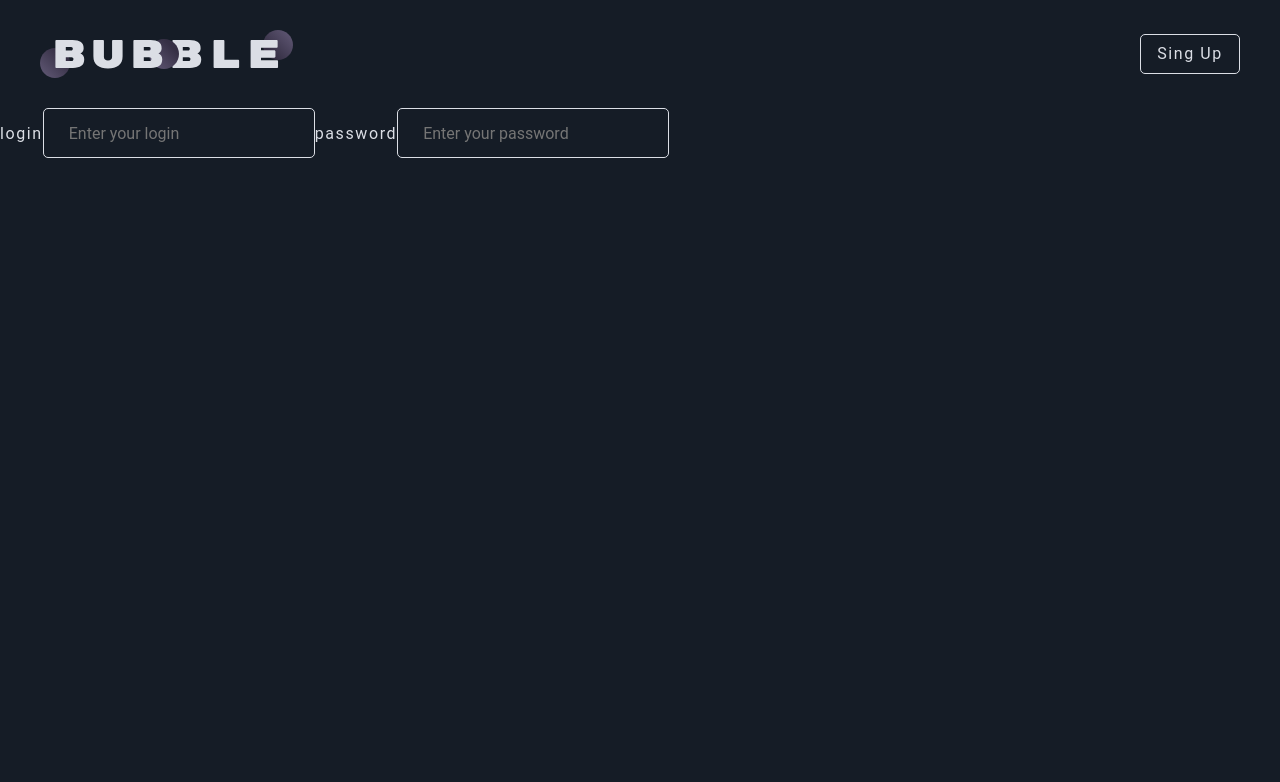
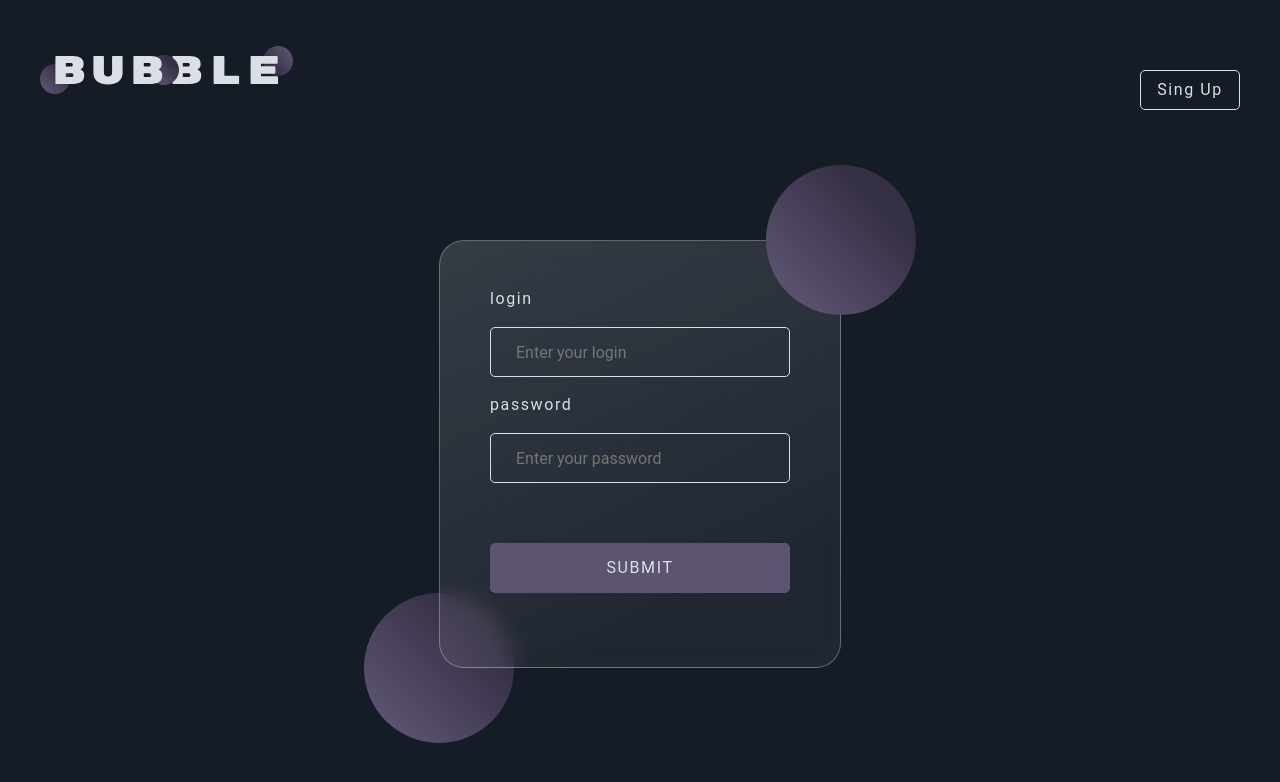
Before and after one commit to shapikso/Movies_React, a React (Create React App) app: page / in a window 1280 px wide. Shown: the top 782 px of the page. Built offline with nearby package versions, Linux system fonts and the light colour scheme.

Commit message:
with form siNgin

```diff
--- a/src/components/SingIn/SingIn.js
+++ b/src/components/SingIn/SingIn.js
@@ -1,42 +1,65 @@
 import React, { Component } from 'react';
+import { Redirect } from 'react-router-dom';
+import axios from 'axios';
 import Form from '../common/input/Form';
 import Input from '../common/input/InputField';
+import { URL_SIGN_IN, MESSAGE_ERROR } from '../../constants/api';
+import Button from '../common/Button/Button';
+import '../SingIn/SingIn.scss';
 
 class SingIn extends Component {
     constructor(props) {
         super(props);
         this.state = {
             user: '',
-            password: ''
+            password: '',
         };
     }
 
-    handleChangeUser = (value) => this.setState({ user: value });
+    handleChangeUser = value => this.setState({ user: value });
 
-    handleChangePassword = (value) => this.setState({ password: value});
+    handleChangePassword = value => this.setState({ password: value });
 
-    handlerSubmitForm = event => {
+    handleSubmitFormSignIn = event => {
+        console.log(event);
         event.preventDefault();
-        console.log("submit");
+        const responseSignIn = this.postSignIn();
+        if (responseSignIn.token) {
+            localStorage.setItem(Date.now(), JSON.stringify(responseSignIn));
+            setTimeout(() => {
+                return <Redirect to="/movies" />;
+            }, 250);
+        } else {
+            return MESSAGE_ERROR;
+        }
+    };
+
+    postSignIn = async () => {
+        try {
+            // helpers.setButtonLoader(domElements.signInButton);
+            //возможно валидация
+            const body = { login: this.state.user, password: this.state.password };
+            const response = await axios.post(URL_SIGN_IN, body);
+            const { headers } = response;
+            return { token: headers.token };
+        } catch (error) {
+            return error;
+        } finally {
+            // helpers.removeButtonLoader(domElements.signInButton);
+        }
     };
 
     render() {
         console.log(this.state);
         return (
-            <Form onSubmit={this.handlerSubmitForm}>
+            <div className="container main__container">
+                <div className="form-wrapper">
+                    <Form onSubmit={this.handleSubmitFormSignIn}>
                         <div className="fields">
                             <div className="input-wrapper">
+                                <Input label={'Login'} type={'text'} name={'login'} value={this.state.user} placeholder={'Enter your login'} autocomplete="off" onChange={this.handleChangeUser} />
                                 <Input
-                            onChange={this.handleChangeUser}
-                            label={"Login"}
-                            type={'text'}
-                            name={'login'}
-                            value={this.state.user}
-                            placeholder={'Enter your login'}
-                            autocomplete="off"
-                        />
-                        <Input
-                            label={"Password"}
+                                    label={'Password'}
                                     type={'password'}
                                     name={'password'}
                                     value={this.state.password}
@@ -44,9 +67,12 @@ class SingIn extends Component {
                                     autocomplete="off"
                                     onChange={this.handleChangePassword}
                                 />
+                                <Button type={'button'} isDisabled={false} className={''} onClick={this.handleSubmitFormSignIn} contentKey={'SUBMIT'} />
                             </div>
                         </div>
                     </Form>
+                </div>
+            </div>
         );
     }
 }
--- /dev/null
+++ b/src/components/SingIn/SingIn.scss
@@ -0,0 +1,58 @@
+.main {
+    flex-grow: 1;
+}
+
+.main__container {
+    display: flex;
+    justify-content: center;
+    margin-top: 100px;
+    height: 100%;
+}
+
+.form-wrapper {
+    display: flex;
+    position: relative;
+    z-index: 2;
+}
+
+.form-wrapper::before,
+.form-wrapper::after {
+    content: '';
+    width: 150px;
+    height: 150px;
+    border-radius: 50%;
+    background: linear-gradient(225.82deg, #352f44 24.16%, #5c5470 87.91%);
+    position: absolute;
+}
+
+.form-wrapper::before {
+    left: -75px;
+    bottom: -75px;
+    z-index: -1;
+}
+
+.form-wrapper::after {
+    right: -75px;
+    top: -75px;
+}
+
+.fields {
+    display: flex;
+    flex-direction: column;
+    align-items: center;
+}
+
+.input-wrapper {
+    display: flex;
+    flex-direction: column;
+    margin-bottom: 24px;
+}
+
+input,
+label {
+    margin-bottom: 20px;
+}
+
+button {
+    margin-top: 40px;
+}
--- a/src/components/common/Button/Button.js
+++ b/src/components/common/Button/Button.js
@@ -2,26 +2,14 @@ import './Button.scss';
 import React from 'react';
 import PropTypes from 'prop-types';
 
-
-const Button = ({
-    type = 'button',
-    isDisabled = false,
-    className,
-    onClick,
-    contentKey,
-}) => {
+const Button = ({ type = 'button', isDisabled = false, className, onClick, contentKey }) => {
     const btnClasses = ['button'];
     if (className) {
         btnClasses.push(className);
     }
-    const handleClick = () => onClick();
+    const handleClick = () => onClick(event);
     return (
-        <button
-            className={btnClasses.join(' ')}
-            type={type}
-            onClick={handleClick}
-            disabled={isDisabled}
-        >
+        <button className={btnClasses.join(' ')} type={type} onClick={handleClick} disabled={isDisabled}>
             {contentKey}
         </button>
     );
--- a/src/components/common/input/Form.js
+++ b/src/components/common/input/Form.js
@@ -1,8 +1,9 @@
 import React from 'react';
+import '../input/Form.scss';
 
 const Form = ({ onSubmit, children }) => (
-    <div className="form-wrapper">
-        <form onSubmit={onSubmit}>
+    <div>
+        <form onSubmit={onSubmit} className="form frosted-glass-effect">
             {children}
         </form>
     </div>
--- a/src/components/SingIn/SignIn.SCSS
+++ b/src/components/common/input/Form.scss
@@ -1,16 +1,14 @@
-.StyledForm {
-    position: relative;
+form {
+    display: flex;
+    flex-direction: column;
+    align-items: center;
     padding: 50px;
-    border-radius: 25px;
+}
+
+.frosted-glass-effect {
     background: linear-gradient(155deg, rgba(255, 255, 255, 0.2) -50%, rgba(255, 255, 255, 0.05) 80%);
     border: 1px solid rgba(255, 255, 255, 0.3);
+    border-radius: 25px;
     -webkit-backdrop-filter: blur(10px);
     backdrop-filter: blur(10px);
 }
-
-.WrapperForm {
-    flex: 1 0 auto;
-    display: flex;
-    justify-content: center;
-    align-items: center;
-}
--- a/src/constants/api.js
+++ b/src/constants/api.js
@@ -4,3 +4,7 @@ export const NEW_API_URL = 'http://localhost:3001';
 export const URL_MOVIE = `${NEW_API_URL}/movies`;
 export const MOVIE_ON_PAGE = 8;
 export const MOVIE_BY_ID = 'http://localhost:3001/movie/?id=';
+
+export const URL_SIGN_IN = `http://localhost:3001/log-in`;
+export const URL_SIGN_UP = `http://localhost:3001/create-user`;
+export const MESSAGE_ERROR = 'Login or password is invalid';
```
Also changed, not shown: src/App.js (+23 -13 lines), src/components/Movies/Movies.js (+26 -35 lines), 1 other file (tests, documents, lock files or other folders). Lines whose indentation alone changed are shown as unchanged.
